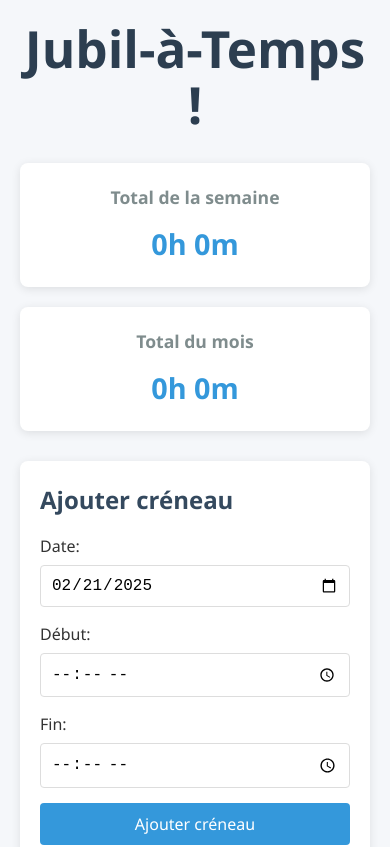
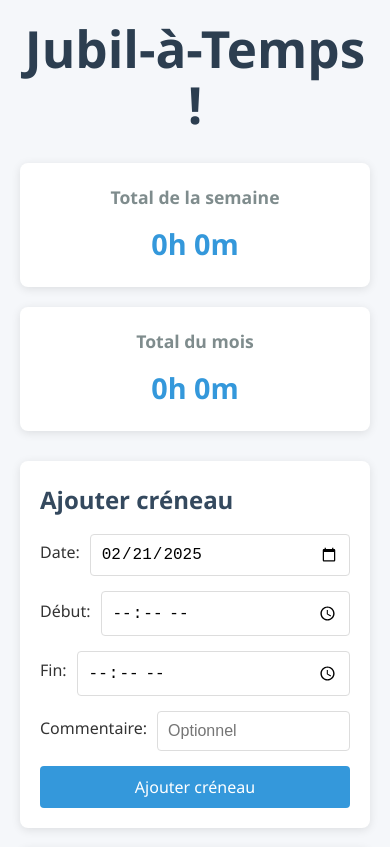
Before and after one commit to DarkPitoune/jubil-a-temps, a React (Vite) app in the folder client/: page / in a window 390 px wide. Shown: the top 847 px of the page. Built offline with nearby package versions, Linux system fonts and the light colour scheme; no server answers.

Commit message:
add comments

```diff
--- a/client/src/App.css
+++ b/client/src/App.css
@@ -79,6 +79,15 @@ h2 {
   margin-bottom: 15px;
 }
 
+@media screen and (max-width: 768px) {
+  .form-group {
+    display: flex;
+    gap: 10px;
+    align-items: center;
+    justify-content: space-between;
+  }
+}
+
 label {
   display: block;
   margin-bottom: 5px;
@@ -86,7 +95,8 @@ label {
 }
 
 input[type="date"],
-input[type="time"] {
+input[type="time"],
+input[type="text"] {
   width: 100%;
   padding: 10px;
   border: 1px solid #ddd;
@@ -121,6 +131,12 @@ input[type="time"] {
 
 .shifts-list li:last-child {
   border-bottom: none;
+}
+
+.shift-comment {
+  color: #666;
+  font-size: 0.9em;
+  margin-left: 8px;
 }
 
 .history {
--- a/client/src/App.tsx
+++ b/client/src/App.tsx
@@ -13,6 +13,7 @@ type Shift = {
   date: string;
   startTime: string;
   endTime: string;
+  comment?: string;
 };
 
 const API_URL = "https://jubilapi.pcdhebrail.ovh"
@@ -21,6 +22,7 @@ function App() {
   const [shifts, setShifts] = useState<Shift[]>([]);
   const [startTime, setStartTime] = useState("");
   const [endTime, setEndTime] = useState("");
+  const [comment, setComment] = useState("");
   const [date, setDate] = useState(format(new Date(), "yyyy-MM-dd"));
   const [dailyShifts, setDailyShifts] = useState<Shift[]>([]);
   const [weeklyTotal, setWeeklyTotal] = useState(0);
@@ -56,7 +58,8 @@ function App() {
     const shiftData = {
       date,
       startTime,
-      endTime
+      endTime,
+      comment
     };
 
     try {
@@ -71,6 +74,7 @@ function App() {
       if (response.ok) {
         setStartTime("");
         setEndTime("");
+        setComment("");
         fetchShifts();
       }
     } catch (error) {
@@ -181,6 +185,15 @@ function App() {
                 required
               />
             </div>
+            <div className="form-group">
+              <label>Commentaire:</label>
+              <input
+                type="text"
+                value={comment}
+                onChange={(e) => setComment(e.target.value)}
+                placeholder="Optionnel"
+              />
+            </div>
             <button type="submit" className="btn">
               Ajouter créneau
             </button>
@@ -196,6 +209,7 @@ function App() {
                   <span>
                     {shift.startTime} - {shift.endTime}
                   </span>
+                  <span className="shift-comment"> {shift.comment || "-"}</span>
                 </li>
               ))}
             </ul>
@@ -215,6 +229,7 @@ function App() {
                 <th>Début</th>
                 <th>Fin</th>
                 <th>Durée</th>
+                <th>Commentaire</th>
                 <th>Supprimer</th>
               </tr>
             </thead>
@@ -230,6 +245,7 @@ function App() {
                     <td>{shift.startTime}</td>
                     <td>{shift.endTime}</td>
                     <td>{formatTime(hours)}</td>
+                    <td>{shift.comment || '-'}</td>
                     <td><button type="button" onClick={()=>handleDelete(shift.id)}>❌</button></td>
                   </tr>
                 );
```
